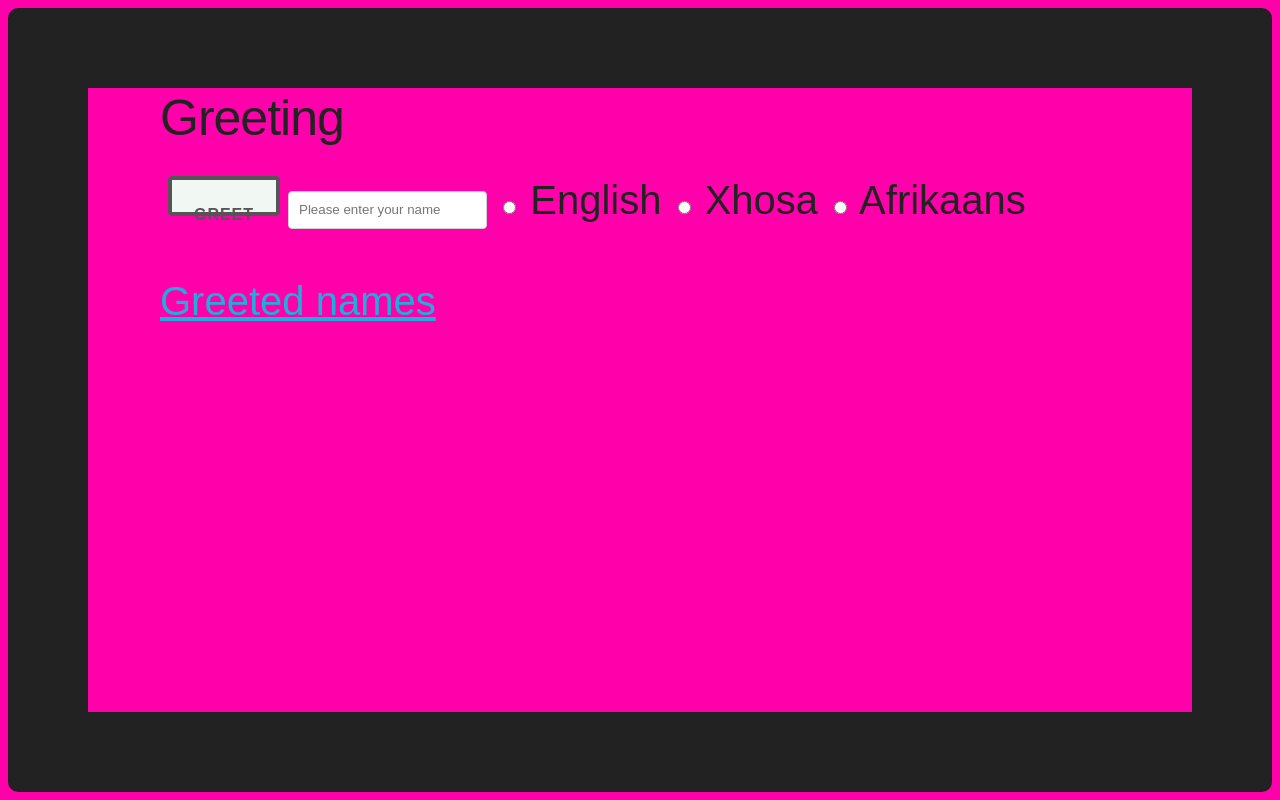
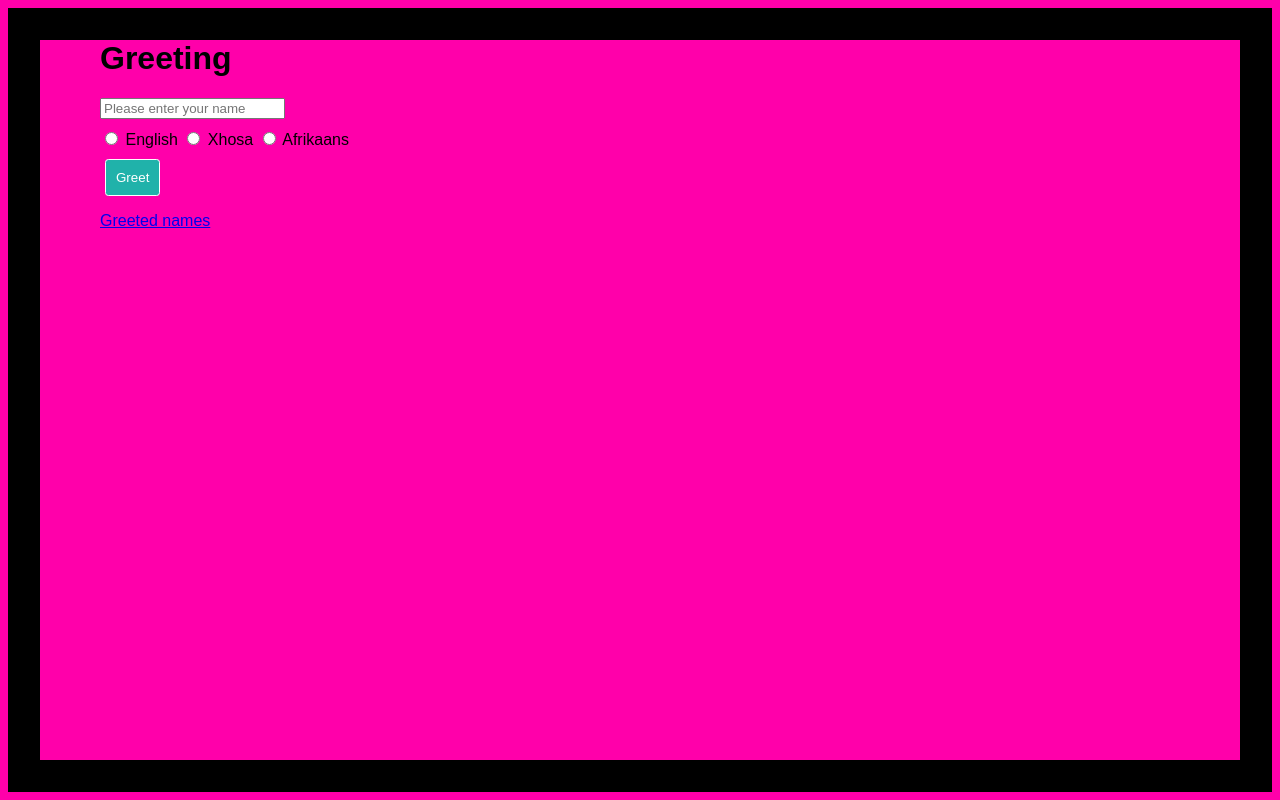
Before and after one commit to lilitha121/greetings-webapp, a Node server app: page / in a window 1280 px wide. Run offline with Node 20, Linux system fonts and the light colour scheme; some libraries are stand-ins or nearby versions.

Commit message:
add new files

```diff
--- a/index.js
+++ b/index.js
@@ -36,7 +36,7 @@ app.get("/", function(req, res){
   res.render("index");
 });
 
-app.post('/', function(req, res) {
+app.post('/greetings', function(req, res) {
 let firstName = req.body.greeting
 let languages = req.body.language
 greet.namesStored(firstName);
--- a/public/css/skeleton.css
+++ /dev/null
@@ -1,418 +0,0 @@
-/*
-* Skeleton V2.0.4
-* Copyright 2014, Dave Gamache
-* www.getskeleton.com
-* Free to use under the MIT license.
-* http://www.opensource.org/licenses/mit-license.php
-* 12/29/2014
-*/
-
-
-/* Table of contents
-––––––––––––––––––––––––––––––––––––––––––––––––––
-- Grid
-- Base Styles
-- Typography
-- Links
-- Buttons
-- Forms
-- Lists
-- Code
-- Tables
-- Spacing
-- Utilities
-- Clearing
-- Media Queries
-*/
-
-
-/* Grid
-–––––––––––––––––––––––––––––––––––––––––––––––––– */
-.container {
-    position: relative;
-    width: 100%;
-    max-width: 960px;
-    margin: 0 auto;
-    padding: 0 20px;
-    box-sizing: border-box; }
-  .column,
-  .columns {
-    width: 100%;
-    float: left;
-    box-sizing: border-box; }
-
-  /* For devices larger than 400px */
-  @media (min-width: 400px) {
-    .container {
-      width: 85%;
-      padding: 0; }
-  }
-
-  /* For devices larger than 550px */
-  @media (min-width: 550px) {
-    .container {
-      width: 80%; }
-    .column,
-    .columns {
-      margin-left: 4%; }
-    .column:first-child,
-    .columns:first-child {
-      margin-left: 0; }
-
-    .one.column,
-    .one.columns                    { width: 4.66666666667%; }
-    .two.columns                    { width: 13.3333333333%; }
-    .three.columns                  { width: 22%;            }
-    .four.columns                   { width: 30.6666666667%; }
-    .five.columns                   { width: 39.3333333333%; }
-    .six.columns                    { width: 48%;            }
-    .seven.columns                  { width: 56.6666666667%; }
-    .eight.columns                  { width: 65.3333333333%; }
-    .nine.columns                   { width: 74.0%;          }
-    .ten.columns                    { width: 82.6666666667%; }
-    .eleven.columns                 { width: 91.3333333333%; }
-    .twelve.columns                 { width: 100%; margin-left: 0; }
-
-    .one-third.column               { width: 30.6666666667%; }
-    .two-thirds.column              { width: 65.3333333333%; }
-
-    .one-half.column                { width: 48%; }
-
-    /* Offsets */
-    .offset-by-one.column,
-    .offset-by-one.columns          { margin-left: 8.66666666667%; }
-    .offset-by-two.column,
-    .offset-by-two.columns          { margin-left: 17.3333333333%; }
-    .offset-by-three.column,
-    .offset-by-three.columns        { margin-left: 26%;            }
-    .offset-by-four.column,
-    .offset-by-four.columns         { margin-left: 34.6666666667%; }
-    .offset-by-five.column,
-    .offset-by-five.columns         { margin-left: 43.3333333333%; }
-    .offset-by-six.column,
-    .offset-by-six.columns          { margin-left: 52%;            }
-    .offset-by-seven.column,
-    .offset-by-seven.columns        { margin-left: 60.6666666667%; }
-    .offset-by-eight.column,
-    .offset-by-eight.columns        { margin-left: 69.3333333333%; }
-    .offset-by-nine.column,
-    .offset-by-nine.columns         { margin-left: 78.0%;          }
-    .offset-by-ten.column,
-    .offset-by-ten.columns          { margin-left: 86.6666666667%; }
-    .offset-by-eleven.column,
-    .offset-by-eleven.columns       { margin-left: 95.3333333333%; }
-
-    .offset-by-one-third.column,
-    .offset-by-one-third.columns    { margin-left: 34.6666666667%; }
-    .offset-by-two-thirds.column,
-    .offset-by-two-thirds.columns   { margin-left: 69.3333333333%; }
-
-    .offset-by-one-half.column,
-    .offset-by-one-half.columns     { margin-left: 52%; }
-
-  }
-
-
-  /* Base Styles
-  –––––––––––––––––––––––––––––––––––––––––––––––––– */
-  /* NOTE
-  html is set to 62.5% so that all the REM measurements throughout Skeleton
-  are based on 10px sizing. So basically 1.5rem = 15px :) */
-  html {
-    font-size: 62.5%; }
-  body {
-    font-size: 1.5em; /* currently ems cause chrome bug misinterpreting rems on body element */
-    line-height: 1.6;
-    font-weight: 400;
-    font-family: "Raleway", "HelveticaNeue", "Helvetica Neue", Helvetica, Arial, sans-serif;
-    color: #222; }
-
-
-  /* Typography
-  –––––––––––––––––––––––––––––––––––––––––––––––––– */
-  h1, h2, h3, h4, h5, h6 {
-    margin-top: 0;
-    margin-bottom: 2rem;
-    font-weight: 300; }
-  h1 { font-size: 4.0rem; line-height: 1.2;  letter-spacing: -.1rem;}
-  h2 { font-size: 3.6rem; line-height: 1.25; letter-spacing: -.1rem; }
-  h3 { font-size: 3.0rem; line-height: 1.3;  letter-spacing: -.1rem; }
-  h4 { font-size: 2.4rem; line-height: 1.35; letter-spacing: -.08rem; }
-  h5 { font-size: 1.8rem; line-height: 1.5;  letter-spacing: -.05rem; }
-  h6 { font-size: 1.5rem; line-height: 1.6;  letter-spacing: 0; }
-
-  /* Larger than phablet */
-  @media (min-width: 550px) {
-    h1 { font-size: 5.0rem; }
-    h2 { font-size: 4.2rem; }
-    h3 { font-size: 3.6rem; }
-    h4 { font-size: 3.0rem; }
-    h5 { font-size: 2.4rem; }
-    h6 { font-size: 1.5rem; }
-  }
-
-  p {
-    margin-top: 0; }
-
-
-  /* Links
-  –––––––––––––––––––––––––––––––––––––––––––––––––– */
-  a {
-    color: #1EAEDB; }
-  a:hover {
-    color: #0FA0CE; }
-
-
-  /* Buttons
-  –––––––––––––––––––––––––––––––––––––––––––––––––– */
-  .button,
-  button,
-  input[type="submit"],
-  input[type="reset"],
-  input[type="button"] {
-    display: inline-block;
-    height: 38px;
-    padding: 0 30px;
-    color: #555;
-    text-align: center;
-    font-size: 11px;
-    font-weight: 600;
-    line-height: 38px;
-    letter-spacing: .1rem;
-    text-transform: uppercase;
-    text-decoration: none;
-    white-space: nowrap;
-    background-color: transparent;
-    border-radius: 4px;
-    border: 1px solid #bbb;
-    cursor: pointer;
-    box-sizing: border-box; }
-  .button:hover,
-  button:hover,
-  input[type="submit"]:hover,
-  input[type="reset"]:hover,
-  input[type="button"]:hover,
-  .button:focus,
-  button:focus,
-  input[type="submit"]:focus,
-  input[type="reset"]:focus,
-  input[type="button"]:focus {
-    color: #333;
-    border-color: #888;
-    outline: 0; }
-  .button.button-primary,
-  button.button-primary,
-  input[type="submit"].button-primary,
-  input[type="reset"].button-primary,
-  input[type="button"].button-primary {
-    color: #FFF;
-    background-color: #33C3F0;
-    border-color: #33C3F0; }
-  .button.button-primary:hover,
-  button.button-primary:hover,
-  input[type="submit"].button-primary:hover,
-  input[type="reset"].button-primary:hover,
-  input[type="button"].button-primary:hover,
-  .button.button-primary:focus,
-  button.button-primary:focus,
-  input[type="submit"].button-primary:focus,
-  input[type="reset"].button-primary:focus,
-  input[type="button"].button-primary:focus {
-    color: #FFF;
-    background-color: #1EAEDB;
-    border-color: #1EAEDB; }
-
-
-  /* Forms
-  –––––––––––––––––––––––––––––––––––––––––––––––––– */
-  input[type="email"],
-  input[type="number"],
-  input[type="search"],
-  input[type="text"],
-  input[type="tel"],
-  input[type="url"],
-  input[type="password"],
-  textarea,
-  select {
-    height: 38px;
-    padding: 6px 10px; /* The 6px vertically centers text on FF, ignored by Webkit */
-    background-color: #fff;
-    border: 1px solid #D1D1D1;
-    border-radius: 4px;
-    box-shadow: none;
-    box-sizing: border-box; }
-  /* Removes awkward default styles on some inputs for iOS */
-  input[type="email"],
-  input[type="number"],
-  input[type="search"],
-  input[type="text"],
-  input[type="tel"],
-  input[type="url"],
-  input[type="password"],
-  textarea {
-    -webkit-appearance: none;
-       -moz-appearance: none;
-            appearance: none; }
-  textarea {
-    min-height: 65px;
-    padding-top: 6px;
-    padding-bottom: 6px; }
-  input[type="email"]:focus,
-  input[type="number"]:focus,
-  input[type="search"]:focus,
-  input[type="text"]:focus,
-  input[type="tel"]:focus,
-  input[type="url"]:focus,
-  input[type="password"]:focus,
-  textarea:focus,
-  select:focus {
-    border: 1px solid #33C3F0;
-    outline: 0; }
-  label,
-  legend {
-    display: block;
-    margin-bottom: .5rem;
-    font-weight: 600; }
-  fieldset {
-    padding: 0;
-    border-width: 0; }
-  input[type="checkbox"],
-  input[type="radio"] {
-    display: inline; }
-  label > .label-body {
-    display: inline-block;
-    margin-left: .5rem;
-    font-weight: normal; }
-
-
-  /* Lists
-  –––––––––––––––––––––––––––––––––––––––––––––––––– */
-  ul {
-    list-style: circle inside; }
-  ol {
-    list-style: decimal inside; }
-  ol, ul {
-    padding-left: 0;
-    margin-top: 0; }
-  ul ul,
-  ul ol,
-  ol ol,
-  ol ul {
-    margin: 1.5rem 0 1.5rem 3rem;
-    font-size: 90%; }
-  li {
-    margin-bottom: 1rem; }
-
-
-  /* Code
-  –––––––––––––––––––––––––––––––––––––––––––––––––– */
-  code {
-    padding: .2rem .5rem;
-    margin: 0 .2rem;
-    font-size: 90%;
-    white-space: nowrap;
-    background: #F1F1F1;
-    border: 1px solid #E1E1E1;
-    border-radius: 4px; }
-  pre > code {
-    display: block;
-    padding: 1rem 1.5rem;
-    white-space: pre; }
-
-
-  /* Tables
-  –––––––––––––––––––––––––––––––––––––––––––––––––– */
-  th,
-  td {
-    padding: 12px 15px;
-    text-align: left;
-    border-bottom: 1px solid #E1E1E1; }
-  th:first-child,
-  td:first-child {
-    padding-left: 0; }
-  th:last-child,
-  td:last-child {
-    padding-right: 0; }
-
-
-  /* Spacing
-  –––––––––––––––––––––––––––––––––––––––––––––––––– */
-  button,
-  .button {
-    margin-bottom: 1rem; }
-  input,
-  textarea,
-  select,
-  fieldset {
-    margin-bottom: 1.5rem; }
-  pre,
-  blockquote,
-  dl,
-  figure,
-  table,
-  p,
-  ul,
-  ol,
-  form {
-    margin-bottom: 2.5rem; }
-
-
-  /* Utilities
-  –––––––––––––––––––––––––––––––––––––––––––––––––– */
-  .u-full-width {
-    width: 100%;
-    box-sizing: border-box; }
-  .u-max-full-width {
-    max-width: 100%;
-    box-sizing: border-box; }
-  .u-pull-right {
-    float: right; }
-  .u-pull-left {
-    float: left; }
-
-
-  /* Misc
-  –––––––––––––––––––––––––––––––––––––––––––––––––– */
-  hr {
-    margin-top: 3rem;
-    margin-bottom: 3.5rem;
-    border-width: 0;
-    border-top: 1px solid #E1E1E1; }
-
-
-  /* Clearing
-  –––––––––––––––––––––––––––––––––––––––––––––––––– */
-
-  /* Self Clearing Goodness */
-  .container:after,
-  .row:after,
-  .u-cf {
-    content: "";
-    display: table;
-    clear: both; }
-
-
-  /* Media Queries
-  –––––––––––––––––––––––––––––––––––––––––––––––––– */
-  /*
-  Note: The best way to structure the use of media queries is to create the queries
-  near the relevant code. For example, if you wanted to change the styles for buttons
-  on small devices, paste the mobile query code up in the buttons section and style it
-  there.
-  */
-
-
-  /* Larger than mobile */
-  @media (min-width: 400px) {}
-
-  /* Larger than phablet (also point when grid becomes active) */
-  @media (min-width: 550px) {}
-
-  /* Larger than tablet */
-  @media (min-width: 750px) {}
-
-  /* Larger than desktop */
-  @media (min-width: 1000px) {}
-
-  /* Larger than Desktop HD */
-  @media (min-width: 1200px) {}
--- a/public/css/style.css
+++ b/public/css/style.css
@@ -1,9 +1,9 @@
 body {
   font-family: Arial, Helvetica, sans-serif;
   background-color: rgb(255, 0, 170);
-  font-size: 4em;
+  font-size: 16px;
 	border: 2em solid;
-	border-radius: 0.25em
+
 
 }
 
@@ -11,6 +11,7 @@ body {
 .container {
 	width: 90%;
 	margin:	auto;
+	border-radius: 0.25em
 
 }
 
@@ -19,18 +20,25 @@ body {
 	margin-right: 2em;
 }
 
+.Greeting{
+	display: block;
+	margin-bottom: 10px;
+}
+
 .button {
 
-  background-color: rgb(241, 247, 243);
-    margin: 1em;
-    font-size: 0.4em;
-	border: 0.3em solid;
+  background-color: lightseagreen;
+    margin: 5px;
+	border: 1px solid;
 	border-radius: 0.25em;
-	padding: 1em;
-	margin: 0.5em;
-	width: 7em;
-	text-align: match-parent;
-	font-weight: bolder;
-	float:  inline-start ;
+	padding: 10px;
+	display: block;
+	cursor: pointer;
+	color: white;
+	margin-top: 10px;
 
 }
+.button:hover {
+	background-color: white;
+	color: lightseagreen;
+}
--- a/views/index.handlebars
+++ b/views/index.handlebars
@@ -3,7 +3,6 @@
 <head>
   <meta charset="utf-8">
   <title></title>
-  <link rel="stylesheet" href="css/skeleton.css">
   <link rel="stylesheet" href="css/style.css">
 </head>
 
@@ -18,13 +17,24 @@
 		{{msg}}
 	</div>
 
-	<form action="/" method="POST">
+	<form action="/greetings" method="POST">
 		{{!-- <strong>Filter:</strong> --}}
 			<input class="Greeting" type="text" name="greeting" placeholder="Please enter your name"> </input>
 
-		<input class="" type="radio" name="language" value="english"> English
-		<input class="" type="radio" name="language" value="isixhosa"> Xhosa
-		<input class="" type="radio" name="language" value="afrikaans"> Afrikaans
+		<label for="">
+			<input class="" type="radio" name="language" value="english">
+			<span>English</span>
+		</label>
+		<label for="">
+			<input class="" type="radio" name="language" value="isixhosa">
+			<span>Xhosa</span>
+		</label>
+		<label for="">
+			<input class="" type="radio" name="language" value="afrikaans">
+			<span>Afrikaans</span>
+		</label>
+
+
 		{{!-- <input class="button" type="submit" value="firstName"> --}}
 	<button class="button primary" type="submit" name="button">Greet</button>
 </form>
```
Also changed, not shown: package.json (added, +17 -0 lines), .travis.yml (added), public/css/normalize.css (deleted), 1 other file.
